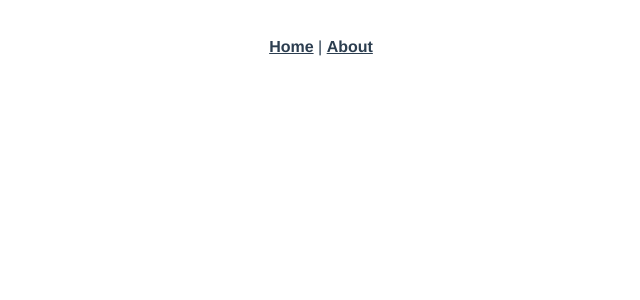
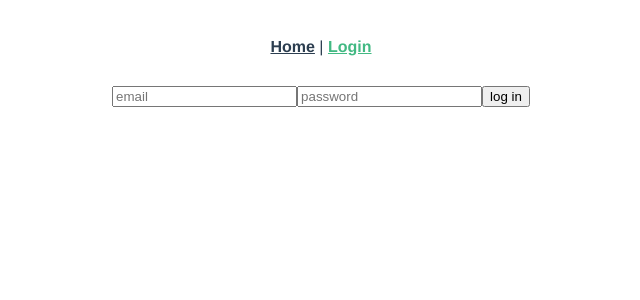
Before and after one commit to satyaom/project-frontend, a Vue app: page /login in a window 1280 px wide. Before the commit this address had no page. Shown: the top 300 px of the page, without its empty margins (319-959 px from the left). Built offline with nearby package versions, Linux system fonts and the light colour scheme.

Commit message:
login added

```diff
--- a/src/App.vue
+++ b/src/App.vue
@@ -1,7 +1,7 @@
 <template>
   <div id="nav">
     <router-link to="/">Home</router-link> |
-    <router-link to="/about">About</router-link>
+    <router-link to="/login">Login</router-link>
   </div>
   <router-view/>
 </template>
--- a/src/router/index.js
+++ b/src/router/index.js
@@ -8,12 +8,12 @@ const routes = [
     component: Home
   },
   {
-    path: '/about',
-    name: 'About',
+    path: '/login',
+    name: 'Login',
     // route level code-splitting
     // this generates a separate chunk (about.[hash].js) for this route
     // which is lazy-loaded when the route is visited.
-    component: () => import(/* webpackChunkName: "about" */ '../views/About.vue')
+    component: () => import(/* webpackChunkName: "about" */ '../views/Login.vue')
   }
 ]
 
--- a/src/views/About.vue
+++ /dev/null
@@ -1,5 +0,0 @@
-<template>
-  <div class="about">
-    <h1>This is an about page</h1>
-  </div>
-</template>
--- /dev/null
+++ b/src/views/Dashboard.vue
@@ -0,0 +1,3 @@
+<template>
+
+</template>
--- /dev/null
+++ b/src/views/Login.vue
@@ -0,0 +1,38 @@
+<template>
+  <div id="app">
+    <form @submit.prevent="login">
+      <input v-model="email" placeholder="email">
+      <input v-model="password" placeholder="password" type="password">
+      <input type="submit" value="log in">
+    </form>
+  </div>
+</template>
+
+<script>
+export default {
+  name: "Login",
+  data() {
+    return {
+      email: "",
+      password: ""
+    };
+  },
+  methods: {
+    async login() {
+      const { email, password } = this;
+      const res = await fetch(
+        "https://cryptyy.herokuapp.com/login",
+        {
+          method: "POST",
+          headers: {
+            "Content-Type": "application/json"
+          },
+          body: JSON.stringify({ email, password })
+        }
+      );
+      const data = await res.json();
+      console.log(data);
+    }
+  }
+};
+</script>
```
